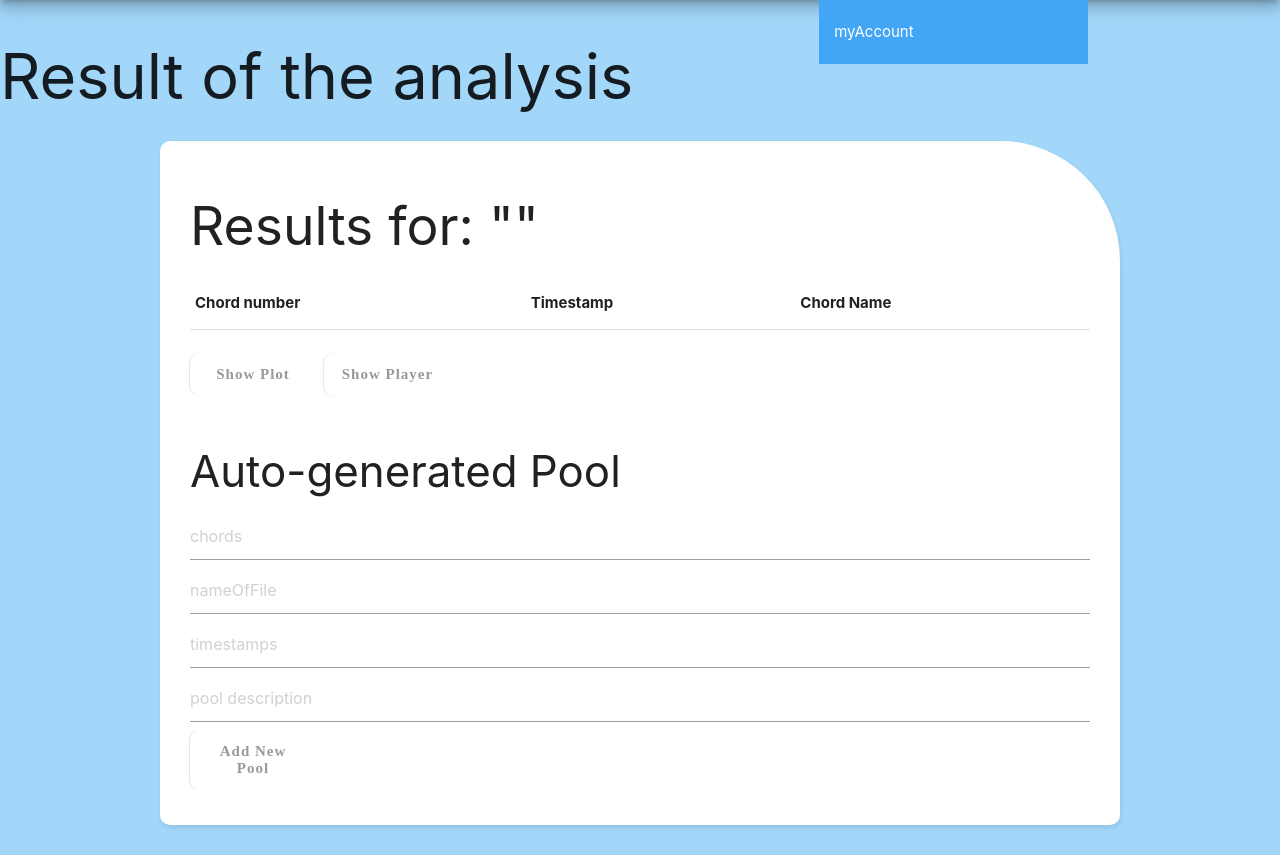
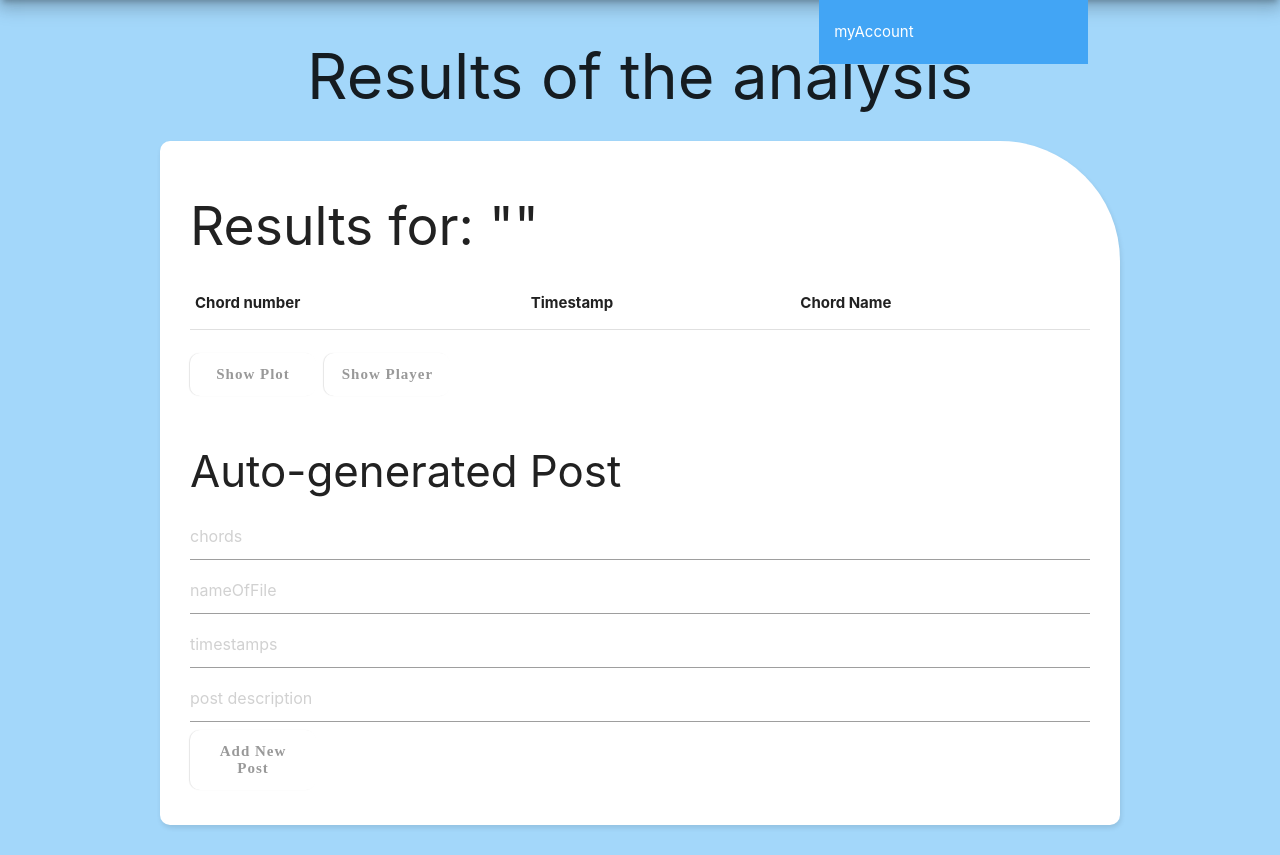
Before and after one commit to fCeriola/CMRM_Social_Proj, a Django app: page /upload/analyze in a window 1280 px wide. Shown: the part 64-919 px from the top of the page. Run offline with Django 3.2, Linux system fonts and the light colour scheme; lists and menus that the app fills with data are empty; some libraries are stand-ins or nearby versions.

Commit message:
Posts anziché pools, qualche istruzione

```diff
--- a/ACTAM/backend/backend/static/js/upload.js
+++ b/ACTAM/backend/backend/static/js/upload.js
@@ -26,8 +26,7 @@ uploadButton.onclick = function() {
             task.on('state_changed', function(snapshot) {
                 progress = (snapshot.bytesTransferred / snapshot.totalBytes) * 100;
                 document.getElementById("process").innerHTML = "Uploading..." + progress.toFixed(2) + "%";
-                afterUpload.forEach(item => item.style.display = 'inline-block');
-            });
+            }).then(afterUpload.forEach(item => item.style.display = 'inline-block'));
         } else {
             alert('insert artist and title');
         }
--- a/ACTAM/backend/backend/templates/analyze.html
+++ b/ACTAM/backend/backend/templates/analyze.html
@@ -33,7 +33,9 @@
         </div>
     </nav>
 
-    <h1>Result of the analysis</h1>
+    <div class="theheader center">
+        <h1>Results of the analysis</h1>
+    </div>
 
     <div class="content">
         <h2>Results for: "{{ nameOfFile }}"</h2>
@@ -61,22 +63,22 @@
         <br>
         <div>
             <button id="show-plot" value="{{ ipn }}">Show Plot</button>
-                <img id="plot-img" src="" style="width: 600px;" style="display: none;" class="ploty">
+            <img id="plot-img" src="" style="width: 600px;" style="display: none;" class="ploty">
             <button id="show-aud" value="{{ nameOfFile }}">Show Player</button>
-                <audio controls id="song-aud" style="display: none;" class="ploty2" src="">
+            <audio controls id="song-aud" style="display: none;" class="ploty2" src="">
                     <source type="audio/mpeg">
                 </audio>
         </div>
         <br>
         <p>
             <div class="createPost">
-                <h3>Auto-generated Pool</h3>
+                <h3>Auto-generated Post</h3>
                 <form id="add-post-form">
                     <input type="text" name="chords" id="chords" placeholder="chords" value="{{r.c}}" required>
                     <input type="text" name="nameOfFile" placeholder="nameOfFile" value="{{ nameOfFile }}" required>
                     <input type="text" name="timestamps" placeholder="timestamps" value="{{r.t}}" required>
-                    <input type="text" name="description" placeholder="pool description" required>
-                    <button>Add New Pool</button>
+                    <input type="text" name="description" placeholder="post description" required>
+                    <button>Add New Post</button>
                 </form>
             </div>
         </p>
--- a/ACTAM/backend/backend/templates/index.html
+++ b/ACTAM/backend/backend/templates/index.html
@@ -34,7 +34,7 @@
             <div class="navbuttons logged-in" style="display: none; ">
                 <ul>
                     <li><a href="{% url 'upload' %}">Upload</a></li>
-                    <li><a href="{% url 'posts' %}">Pools</a></li>
+                    <li><a href="{% url 'posts' %}">Posts</a></li>
                     <li><a href="{% url 'user_account' %}">myAccount</a></li>
                     <li class="logged-in" style="display: none">
                         <a href="#" class="aliceblue-text" id="logout">Logout</a>
--- a/ACTAM/backend/backend/templates/posts.html
+++ b/ACTAM/backend/backend/templates/posts.html
@@ -36,7 +36,7 @@
     </nav>
 
     <div class="theheader center">
-        <h1>POOLS</h1>
+        <h1>POSTS</h1>
     </div>
 
     <div class="content-small">
--- a/ACTAM/backend/backend/templates/upload.html
+++ b/ACTAM/backend/backend/templates/upload.html
@@ -29,14 +29,16 @@
                 <ul>
                     <li><a href="{% url 'index' %}">Home</a></li>
                     <li><a href="{% url 'user_account' %}">myAccount</a></li>
-                    <li><a href="{% url 'posts' %}">Pools</a></li>
+                    <li><a href="{% url 'posts' %}">Posts</a></li>
                     <!-- <li><a href="{% url 'index' %}" class="aliceblue-text" id="logout">Logout</a></li> -->
                 </ul>
             </div>
         </div>
     </nav>
-
     <div class="content">
+        <h6><strong>Attention!</strong> This system only accepts files in <strong>.wav</strong> fromat!</h6>
+        <p><strong>Suggestion:</strong> if you want to have a quicker analysis and a better visualization of the results, you might want to load short files.</p>
+        <br></br>
         <input type="file" id="uploaded_song" name="document" required>
         <br><br>
         <input class="input-field" type="text" id="artist" placeholder="artist" value="" required>
--- a/ACTAM/backend/backend/templates/user_account.html
+++ b/ACTAM/backend/backend/templates/user_account.html
@@ -27,7 +27,7 @@
                 <ul>
                     <li><a href="{% url 'index' %}">Home</a></li>
                     <li><a href="{% url 'upload' %}">Upload</a></li>
-                    <li><a href="{% url 'posts' %}">Pools</a></li>
+                    <li><a href="{% url 'posts' %}">Posts</a></li>
                     <!-- <li><a href="{% url 'index' %}" class="aliceblue-text" id="logout">Logout</a></li> -->
                 </ul>
             </div>
```
